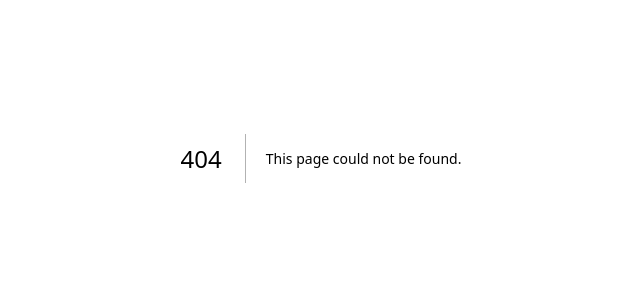
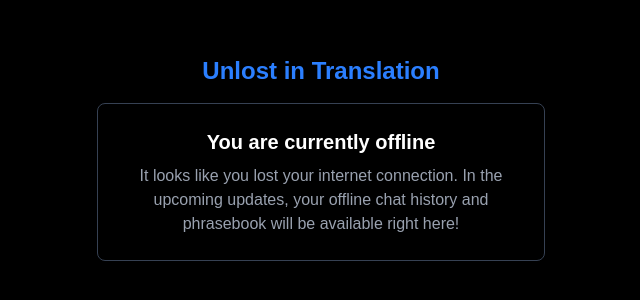
Before and after one commit to radumarias/unlost-in-translation, a Next.js app: page /~offline in a window 1280 px wide. Before the commit this address had no page. Shown: the part 242-542 px from the top of the page, without its empty margins (319-959 px from the left). Built offline with nearby package versions, Linux system fonts and the light colour scheme.

Commit message:
Update to @ducanh2912/next-pwa and address code review feedback
Signed-off-by: Costea Andrei Ioan <andreicostea478@yahoo.com>

```diff
--- a/next.config.ts
+++ b/next.config.ts
@@ -1,6 +1,5 @@
 import type { NextConfig } from "next";
 import { execSync } from "child_process";
-import { register } from "module";
 
 let commitDate = "";
 let commitHash = process.env.VERCEL_GIT_COMMIT_SHA?.substring(0, 7) || "";
@@ -19,13 +18,17 @@
   env: {
     NEXT_PUBLIC_APP_VERSION: `v${commitDate} (${commitHash})`,
   },
+
+  turbopack: {},
 };
 
-const withPWA = require("next-pwa")({
+const withPWA = require("@ducanh2912/next-pwa").default({
   dest: "public",
   disable: process.env.NODE_ENV === "development",
   register: true,
-  skipWaiting: true
+  fallbacks: {
+    document: "/~offline",
+  },
 });
 
 export default withPWA(nextConfig);
--- a/package.json
+++ b/package.json
@@ -3,16 +3,16 @@
   "version": "0.1.0",
   "private": true,
   "scripts": {
-    "dev": "next dev --webpack",
-    "build": "next build --webpack",
+    "dev": "next dev",
+    "build": "next build",
     "start": "next start",
     "lint": "eslint"
   },
   "dependencies": {
     "@ai-sdk/google": "^3.0.79",
+    "@ducanh2912/next-pwa": "^10.2.9",
     "ai": "^6.0.191",
     "next": "16.2.6",
-    "next-pwa": "^5.6.0",
     "react": "19.2.4",
     "react-dom": "19.2.4",
     "zod": "^4.4.3"
--- /dev/null
+++ b/src/app/~offline/page.tsx
@@ -0,0 +1,14 @@
+export default function OfflineFallback() {
+  return (
+    <main className="flex flex-col items-center justify-center min-h-screen p-4 bg-black text-white">
+      <h1 className="text-2xl font-bold text-blue-500 mb-4">Unlost in Translation</h1>
+      <div className="p-6 border border-gray-700 rounded-lg text-center max-w-md">
+        <h2 className="text-xl font-semibold mb-2">You are currently offline</h2>
+        <p className="text-gray-400">
+          It looks like you lost your internet connection.
+          In the upcoming updates, your offline chat history and phrasebook will be available right here!
+        </p>
+      </div>
+    </main>
+  );
+}
```
Also changed, not shown: 2 other files (tests, documents, lock files or other folders).
